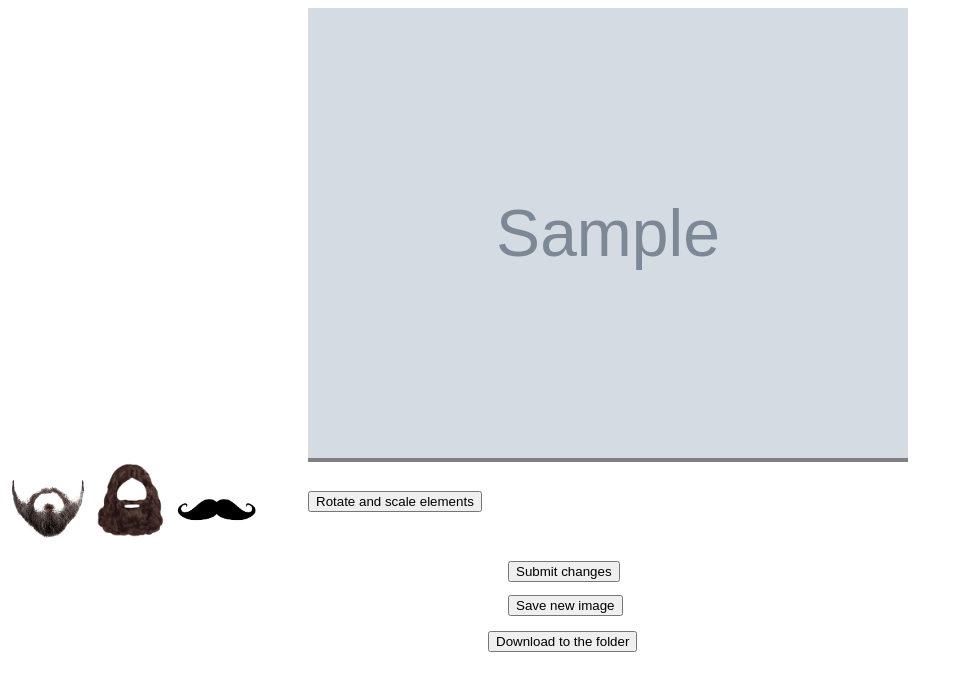
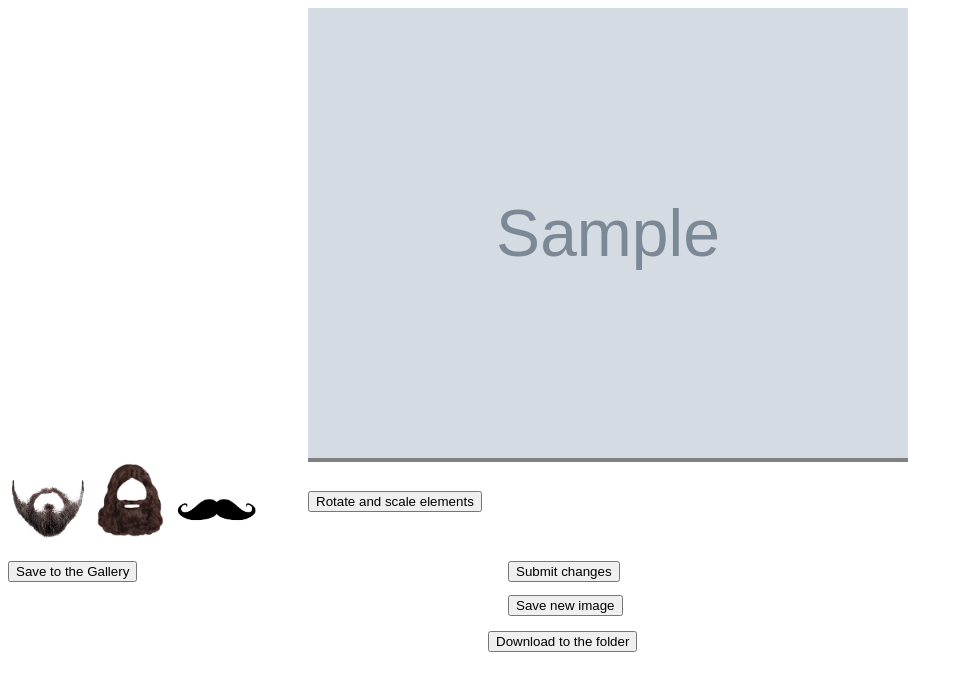
Before and after one commit to KaterynaT/Photo-service, a Django app: template templates/rango/list.html in a window 1280 px wide. Shown: the top 691 px of the page, without its empty margins (0-963 px from the left). Run offline with Django 3.2, Linux system fonts and the light colour scheme; the template is opened without the code that fills it: most values are stand-ins (such as "Sample title", 1, 10 or a date in 2020); grey boxes marked "Sample" are stand-in pictures; some libraries are stand-ins or nearby versions.

Commit message:
Update list.html

```diff
--- a/templates/rango/list.html
+++ b/templates/rango/list.html
@@ -92,6 +92,10 @@
         <a href= "{{documents.docfile.url}}" download>
             <button id = "download">Download to the folder</button>
         </a>
+        <a href= "/rango/pagin/">
+            <button>Save to the Gallery</button>
+        </a>
+
 
 <script>
 function myFunction() {
```
